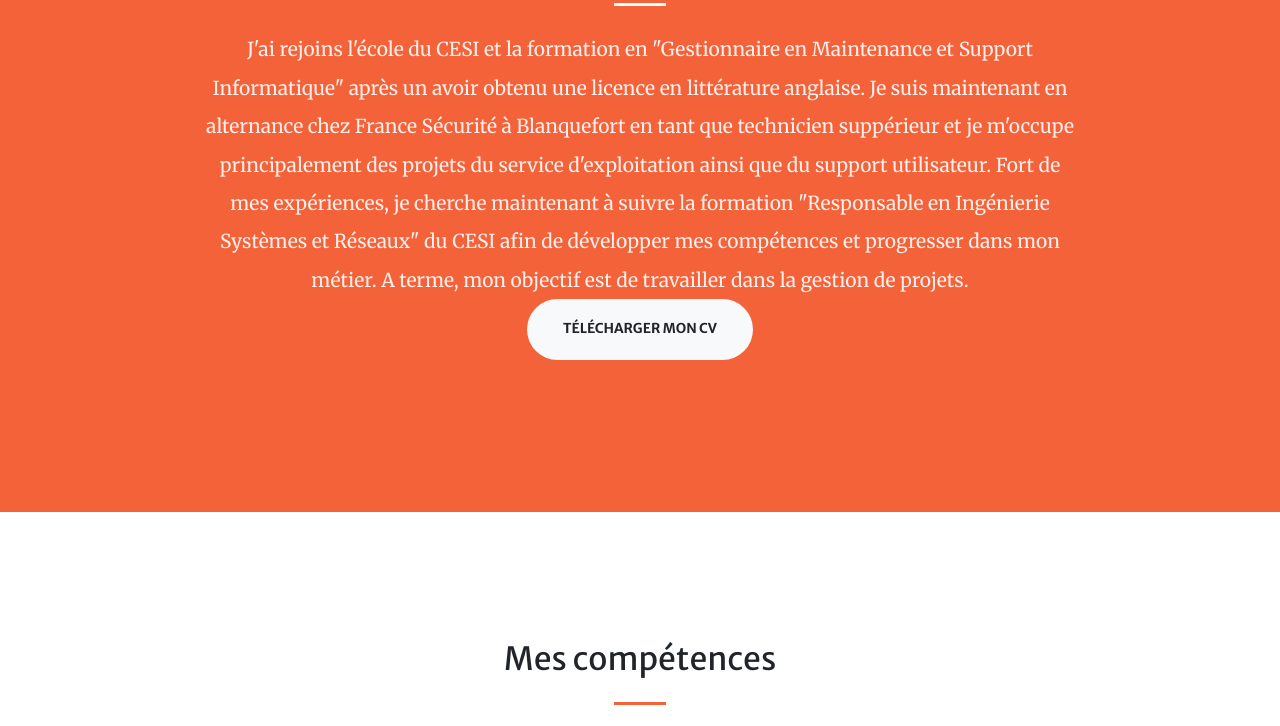
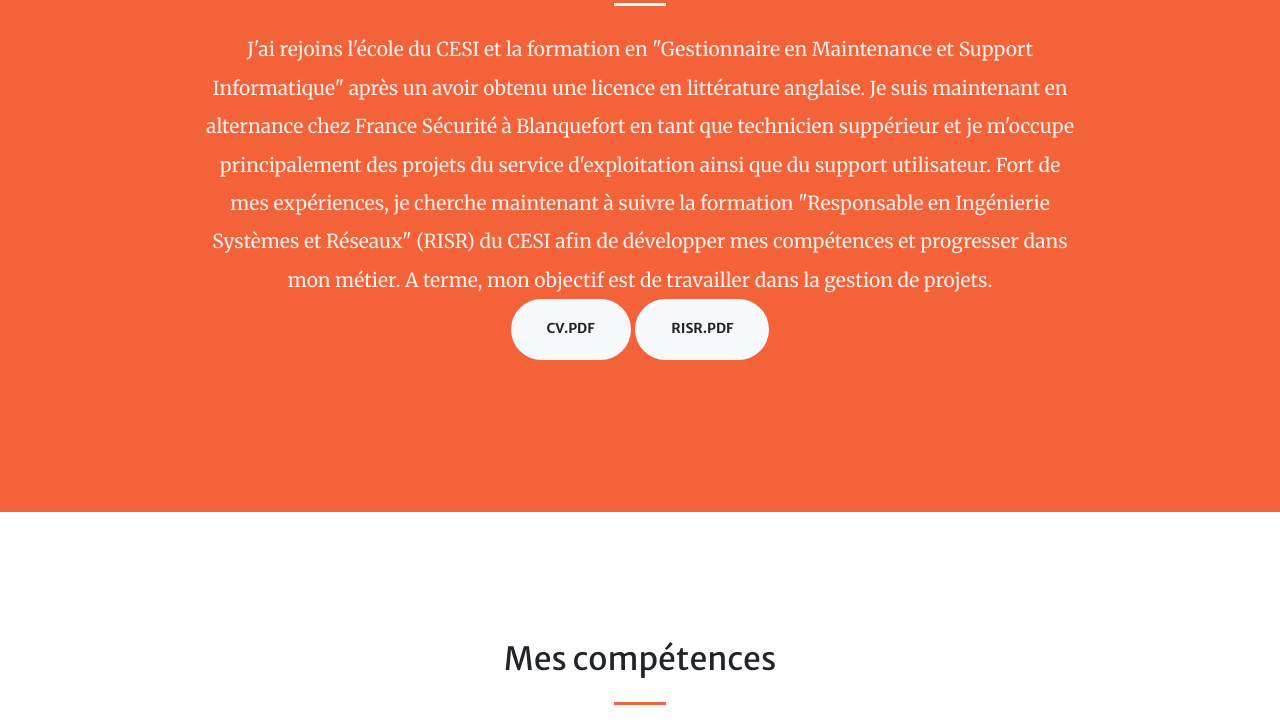
Before and after one commit to Kickbanz/Kickbanz.github.io, a website with bundled scripts: page index.html in a window 1280 px wide. Shown: the part 987-1713 px from the top of the page. Built offline with nearby package versions, Linux system fonts and the light colour scheme.

Commit message:
Update index.html

```diff
--- a/index.html
+++ b/index.html
@@ -78,10 +78,11 @@
         <div class="col-lg-8 text-center">
           <h2 class="text-white mt-0">Mon parcours</h2>
           <hr class="divider light my-4">
-          <p class="text-white-50 mb-4">J'ai rejoins l'école du CESI et la formation en "Gestionnaire en Maintenance et Support Informatique" après un avoir obtenu une licence en littérature anglaise. Je suis maintenant en alternance chez France Sécurité à Blanquefort en tant que technicien suppérieur et je m'occupe principalement des projets du service d'exploitation ainsi que du support utilisateur. Fort de mes expériences, je cherche maintenant à suivre la formation "Responsable en Ingénierie Systèmes et Réseaux" du CESI afin de développer mes compétences et progresser dans mon métier.
+          <p class="text-white-50 mb-4">J'ai rejoins l'école du CESI et la formation en "Gestionnaire en Maintenance et Support Informatique" après un avoir obtenu une licence en littérature anglaise. Je suis maintenant en alternance chez France Sécurité à Blanquefort en tant que technicien suppérieur et je m'occupe principalement des projets du service d'exploitation ainsi que du support utilisateur. Fort de mes expériences, je cherche maintenant à suivre la formation "Responsable en Ingénierie Systèmes et Réseaux" (RISR) du CESI afin de développer mes compétences et progresser dans mon métier.
             A terme, mon objectif est de travailler dans la gestion de projets.
             <br>
-          <a class="btn btn-light btn-xl js-scroll-trigger" href="https://documentcloud.adobe.com/link/track?uri=urn%3Aaaid%3Ascds%3AUS%3A578a6095-8540-4e6d-bf33-795eac0c047a" target="_blank">Télécharger mon CV</a>
+          <a class="btn btn-light btn-xl js-scroll-trigger" href="https://documentcloud.adobe.com/link/track?uri=urn%3Aaaid%3Ascds%3AUS%3A578a6095-8540-4e6d-bf33-795eac0c047a" target="_blank">CV.pdf</a>
+          <a class="btn btn-light btn-xl js-scroll-trigger" href="https://documentcloud.adobe.com/link/track?uri=urn%3Aaaid%3Ascds%3AUS%3Ab724fae9-44d9-4b35-8477-10ffb659e4b5" target="_blank">RISR.pdf</a>
         </div>
       </div>
     </div>
```
